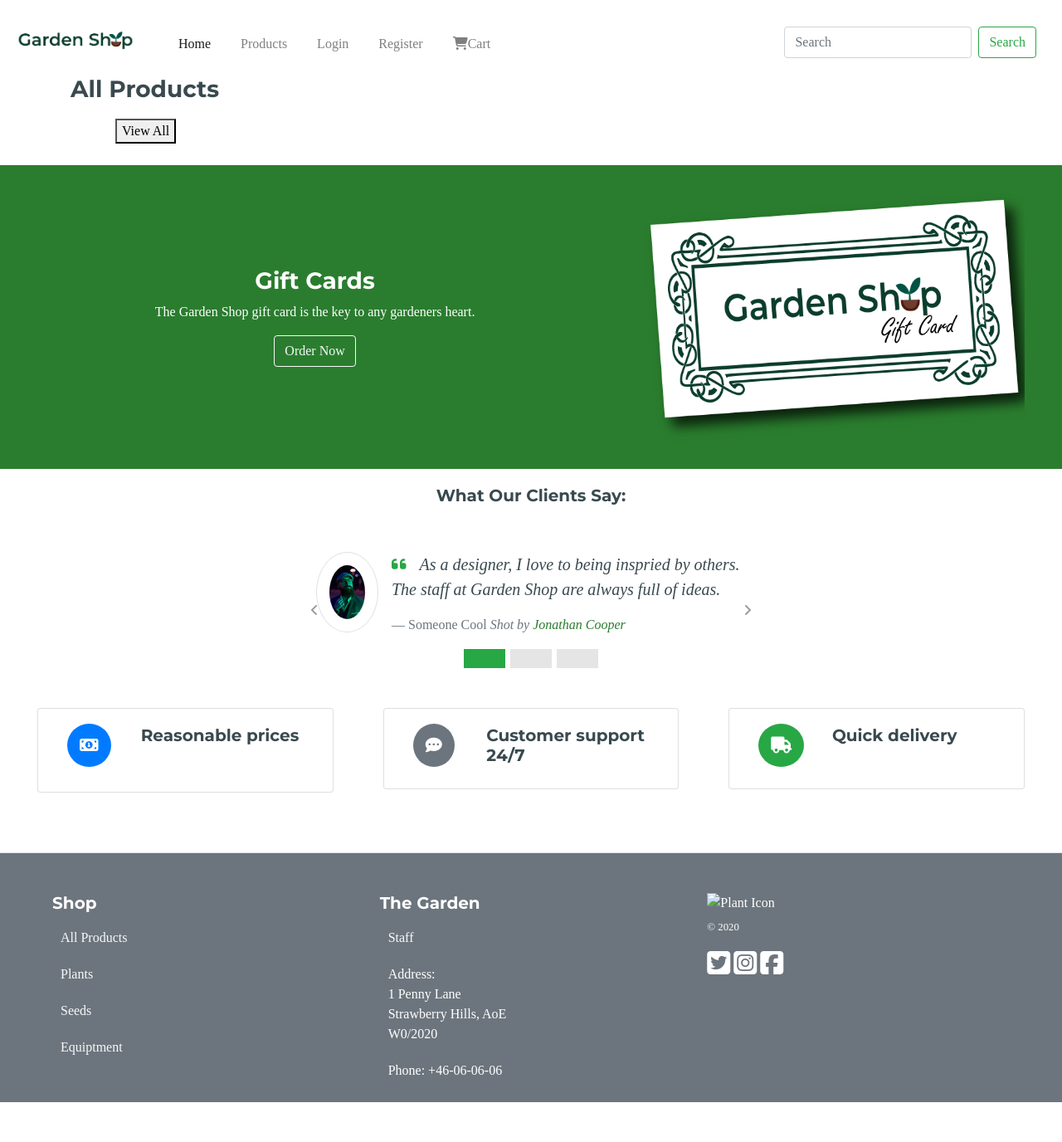
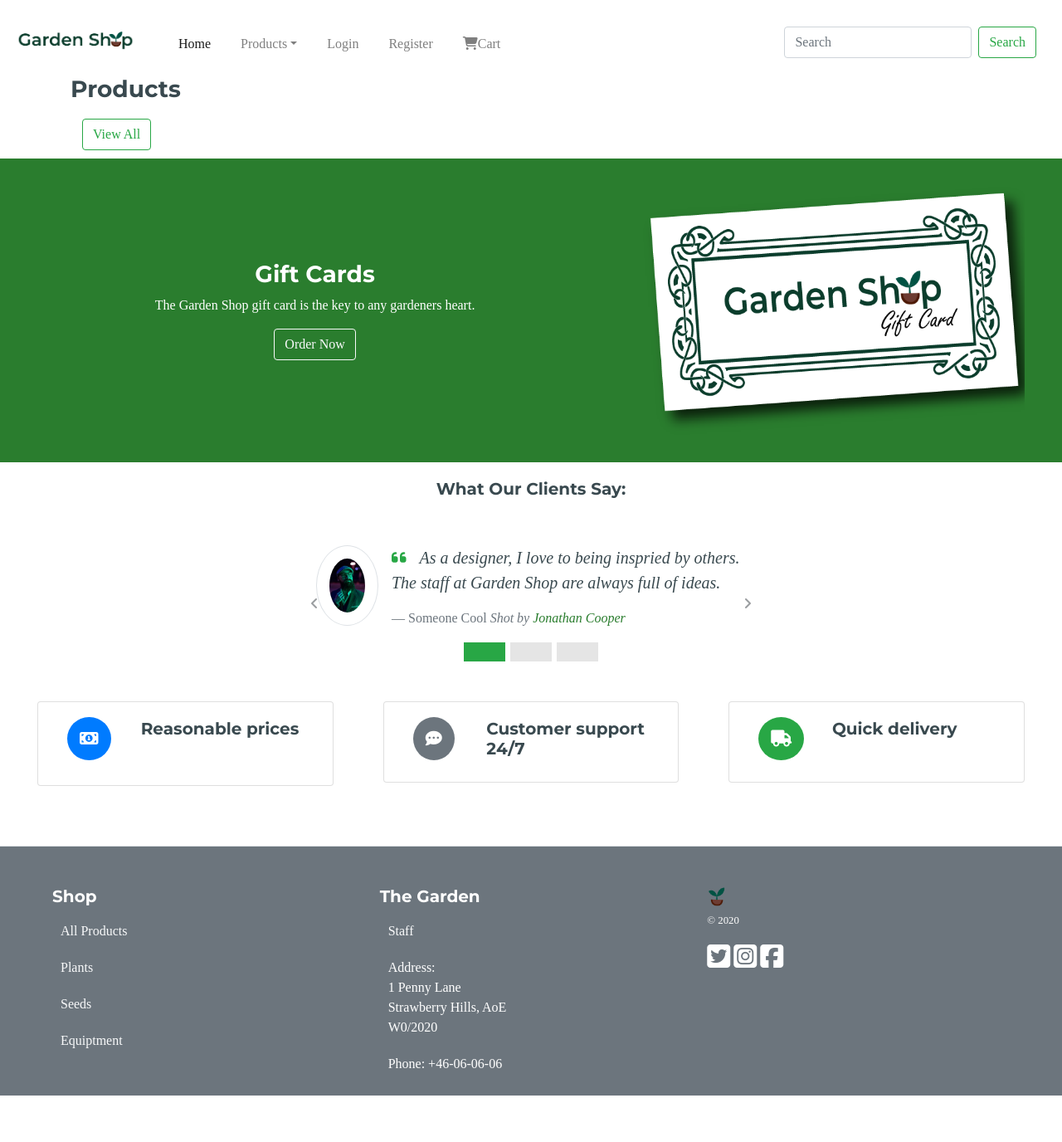
Before and after one commit to TiffanyDonner/ecommerce-garden-shop, a Django app: page /products/ in a window 1280 px wide. Shown: the whole page at 83% size. After the commit the page ends 1320 px from the top, so only its background shows below. Run offline with Django 3.2, Linux system fonts and the light colour scheme; data that the repository does not hold is empty; some libraries are stand-ins or nearby versions; some web fonts are replaced.

Commit message:
Added plant image for footer. Added in code for navbar in base.html,however gitpod is having issues. So I am not sure how it looks.

```diff
--- a/products/templates/products.html
+++ b/products/templates/products.html
@@ -2,20 +2,20 @@
 
 {% block content %}
 <div class="container">
-<h3>All Products</h3>
-    <ul class="cat-list flex flex-wrap justify-center items-center">
+<h3>Products</h3>
+    <div class="row">
+        <ul class="list-group list-group-horizontal">
             <li class="mx-1 d-block cat-item">
-            <a href="{% url 'products' %}"><button class="cat-all">View All</button></a>
+                <a href="{% url 'products' %}"><button class="btn btn-outline-success cat-all">View All</button></a>
             </li>
 
             {% for category in categories %}
-        <li class="mx-1 cat-item">
-            <a href="{% url 'product_category' category %}"><button product_id="{{category}}"
-                    class="cat-button">{{ category }}</button></a>
+            <li class="list-group">
+                <a href="{% url 'product_category' category %}"><button class="btn btn-outline-success" id="{{category}}">{{ category }}</button></a>
             </li>
             {% endfor %}
         </ul>
-
+    </div>
 <!-- Products All -->
 <div class="row row-flex">
     {% for product in products %}
--- a/products/views.py
+++ b/products/views.py
@@ -12,22 +12,13 @@ def all_products(request):
 def product_category(request, category):
     """ Return and render all products """
     products = Product.objects.filter(category=category)
-    return render(request, "products.html", {"products": products})
+    categories = dict(Product.CATEGORY)
+    categories = categories.values()
+    return render(request, "products.html", {"products": products,
+                  'categories': categories})
 
 
 def product_detail(request, product_id):
     """ Return and render all products """
     product = Product.objects.get(id=product_id)
     return render(request, "product_detail.html", {"product": product})
-
-
-def view_categories(request, category):
-    """ Fetches all items belonging to a certain category. """
-
-    categories = dict(Product.CATEGORY)
-    categories = categories.values()
-
-    products = Product.objects.filter(category=category)
-    return render(request, 'products.html', {
-        'products': products,
-        'categories': categories})
--- a/templates/base.html
+++ b/templates/base.html
@@ -56,8 +56,12 @@
                         <li class="nav-item active">
                             <a class="nav-link" href="/">Home</a>
                         </li>
-                        <li class="nav-item">
-                            <a class="nav-link" href="{% url 'products' %}">Products</a>
+                        <li class="nav-item dropdown">
+                            <a class="nav-link dropdown-toggle" href="{% url 'products' %}" id="navbarDropdown" role="button" data-toggle="dropdown" aria-haspopup="true" aria-expanded="false">Products</a>
+                            <div class="dropdown-menu" aria-labelledby="navbarDropdown">
+                                <a class="dropdown-item" href="#">Action</a>
+                                <a class="dropdown-item" href="#">Another action</a>
+                            </div>
                         </li>
                         <li class="nav-item">
                             <a class="nav-link" href="{% url 'login' %}">Login</a>
@@ -266,7 +270,7 @@
             </ul>
           </div>
           <div class="col-6 col-md">
-            <img class="mb-2" src="media/images/transparent-favicons-plant-3-transparent.png" alt="Plant Icon" width="24" height="24">
+            <img class="mb-2" src="{% static 'images/transparent-plant.png' %}" alt="Plant Icon" width="24" height="24">
             <small class="d-block mb-3">© 2020</small>
             <i class="fab fa-twitter-square fa-2x"></i>
             <i class="fab fa-instagram-square fa-2x"></i>
```
Also changed, not shown: static/images/transparent-plant.png (added). Lines whose indentation alone changed are shown as unchanged.
